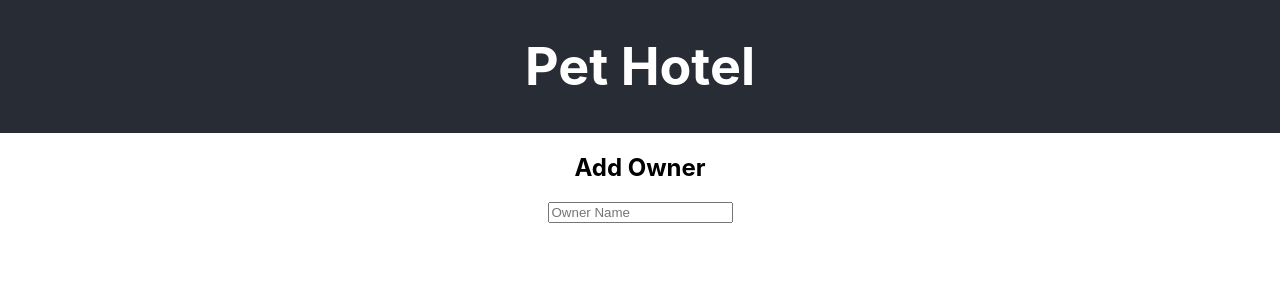
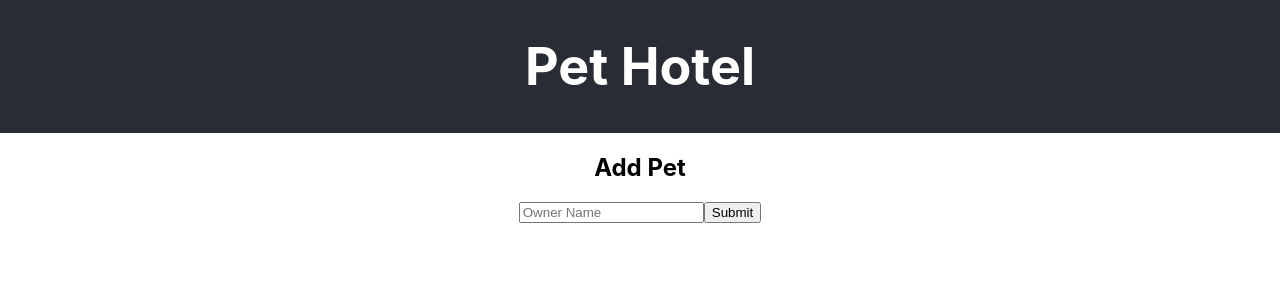
Before and after one commit to johngellert/pet-hotel-client, a React (Create React App) app: page / in a window 1280 px wide. Shown: the top 300 px of the page. Built offline with nearby package versions, Linux system fonts and the light colour scheme.

Commit message:
change to dash component

```diff
--- a/src/Components/Dashboard/Dashboard.js
+++ b/src/Components/Dashboard/Dashboard.js
@@ -2,19 +2,27 @@ import React, { Component } from 'react'
 
 class Dashboard extends Component {
 state = {
-    newOwner: ''
+    newPet: {
+        pet_name: '',
+        color: '',
+        breed: '',
+        owner_name: ''
+
+    }
 }
 
 handleInputNewOwner = (event) => {
     this.setState({
-        newOwner: event.target.value
+        newPet: {
+
+        }
     })
     console.log(event.target.value)
 }
     render() {
         return (
             <>
-                <h2>Add Owner</h2>
+                <h2>Add Pet</h2>
                 <input
                     type="text"
                     className="addOwnerName"
@@ -23,6 +31,7 @@ handleInputNewOwner = (event) => {
                     value={this.state.newOwner}
                     key={'new owner input'}>
                 </input>
+                <button>Submit</button>
 
             </>
         )
```
